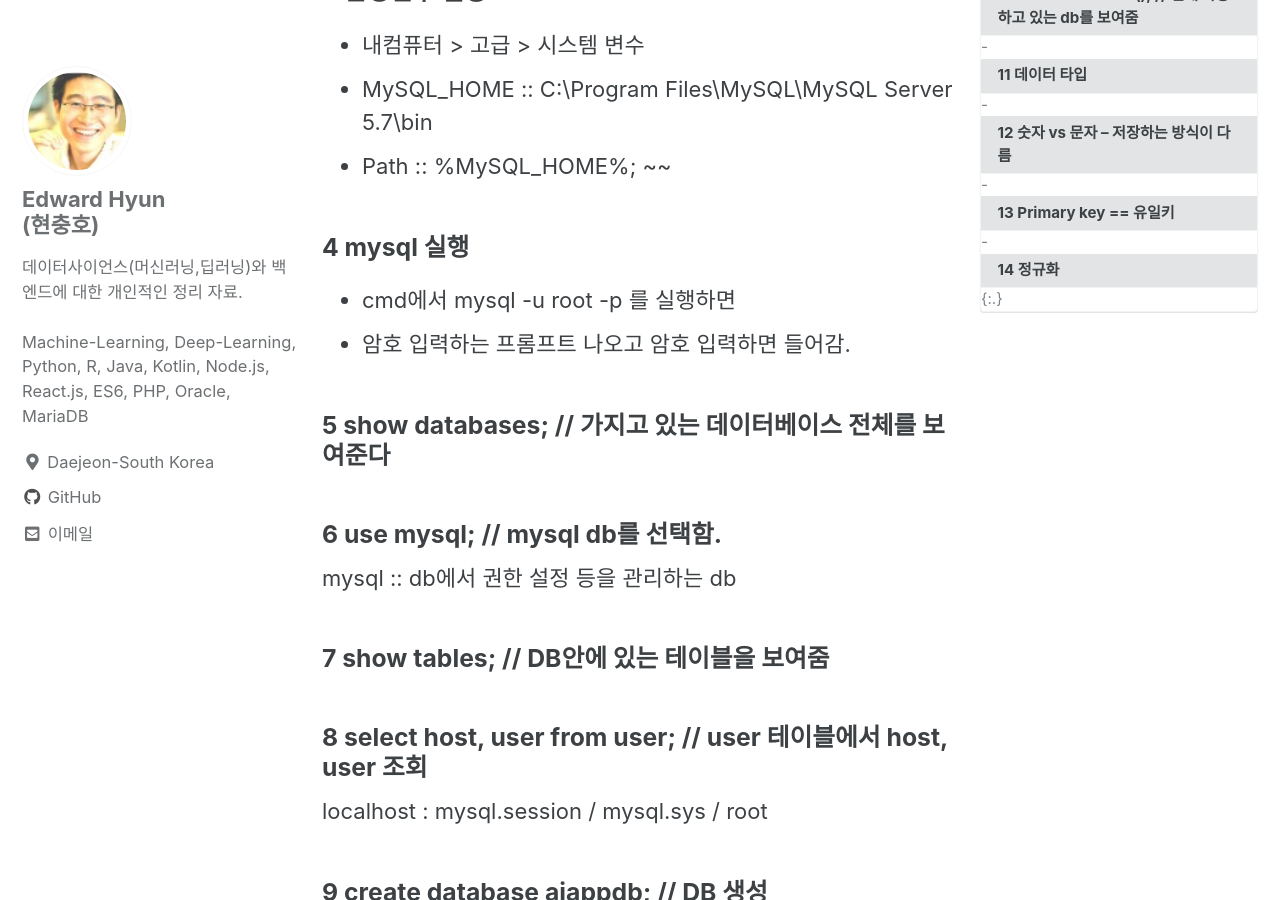
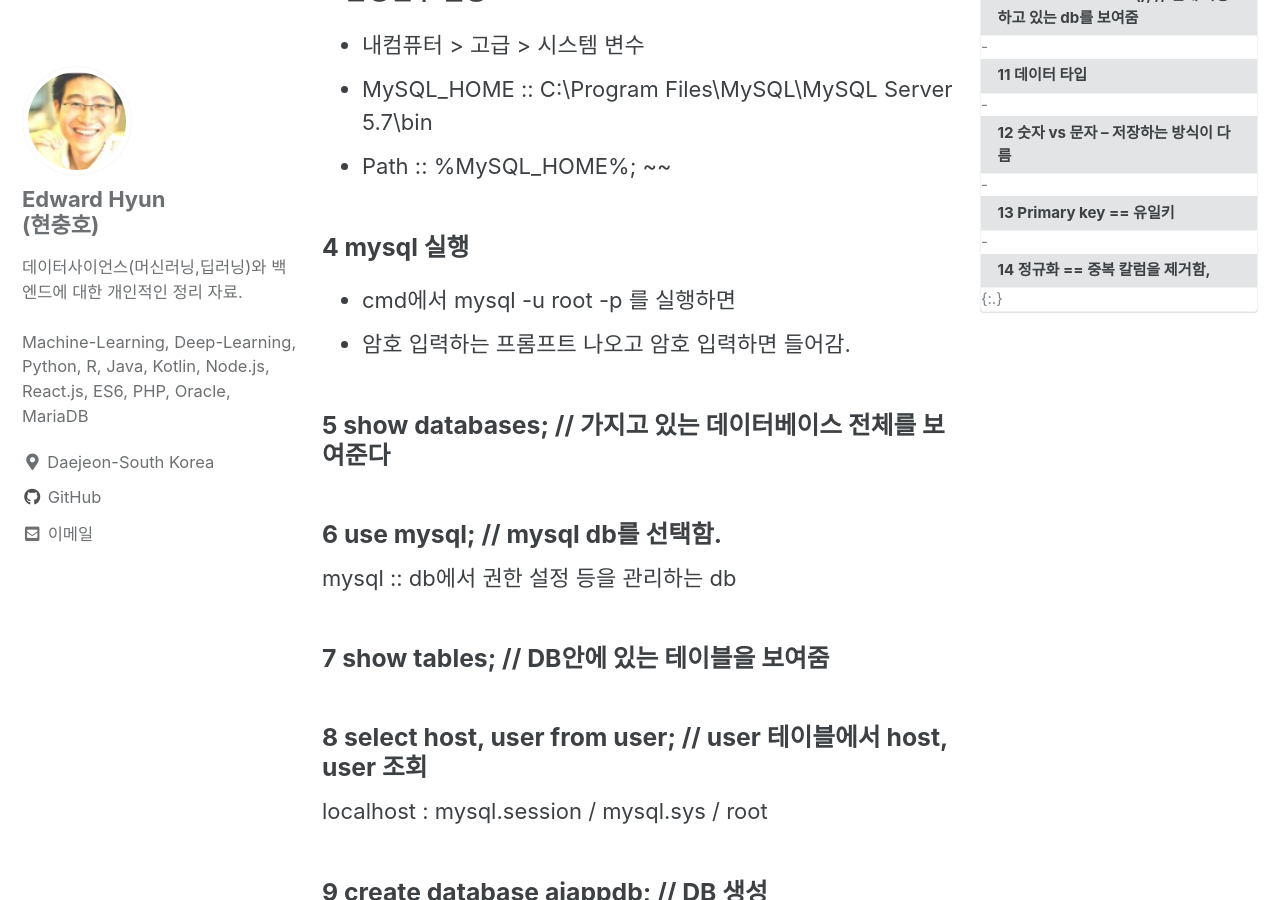
Before and after one commit to iamhch24/iamhch24.github.io, a Jekyll site: the page built from _posts/2021-01-19-[DB] MySql.md, in a window 1280 px wide and 900 px high, scrolled down 1009 px. Built offline with Jekyll 4.4.1, drawn with Linux system fonts in a browser that asks for light colours; cached includes are drawn as plain includes; some of the changed text lies outside the part shown.

Commit message:
_posts/2021-01-19-[DB] MySql.md updated from https://stackedit.io/

```diff
--- a/_posts/2021-01-19-[DB] MySql.md
+++ b/_posts/2021-01-19-[DB] MySql.md
@@ -68,13 +68,13 @@ use aiappdb; // aiappdb 선택
 ### 13 Primary key == 유일키
 key :: primary, unique, foriegn (relation 맺을때, 제약을 걸 때),
 
-### 14 정규화
+### 14 정규화 == 중복 칼럼을 제거함,
 
 
 
 
 <!--stackedit_data:
-eyJoaXN0b3J5IjpbNzYwMjY5NDM2LC00NDI1MjQ5NDgsLTYxNz
-c5NTc2NSwtNDAxODM1OTgwLDQwODIwNDU5OCwyMDA2NDEyOTMs
-ODM5MjQ5NTksMTE3NjE3NDg4NF19
+eyJoaXN0b3J5IjpbLTE2MjQ3NDEwMCwtNDQyNTI0OTQ4LC02MT
+c3OTU3NjUsLTQwMTgzNTk4MCw0MDgyMDQ1OTgsMjAwNjQxMjkz
+LDgzOTI0OTU5LDExNzYxNzQ4ODRdfQ==
 -->
```
